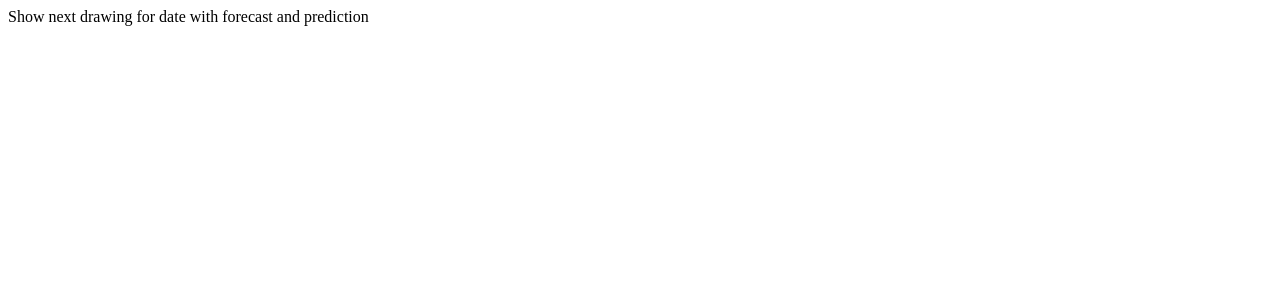
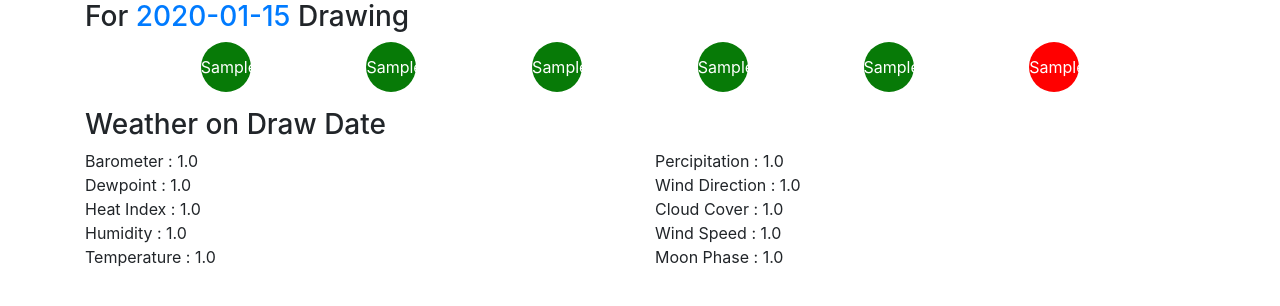
Before and after one commit to timhapp/ai_lotto_picker, a Django app: page /draws/prediction/ in a window 1280 px wide. Shown: the top 306 px of the page. Run offline with Django 5.2, Linux system fonts and the light colour scheme; tables that the repository leaves empty hold one stand-in row (values such as "Sample post").

Commit message:
lotto bot predictions

```diff
--- a/lottobot/draws/templates/draws/index.html
+++ b/lottobot/draws/templates/draws/index.html
@@ -2,10 +2,11 @@
 
 {% block content %}
 {% if latest_draw_data %}
-    <ul>
+    <div class="container">
     {% for draw in latest_draw_data %}
-        <div style="width:640px;">
-        <h3>Drawing on <a href="/draws/{{ draw.draw_date }}/history/">{{ draw.draw_date }}</a></h3>
+        <div class="row">
+            <div class="col-12">
+                <h3>For <a href="/draws/{{ draw.draw_date }}/history/">{{ draw.draw_date }}</a> Drawing</h3>
                 <div class="numbers-container">
                     <p class="numbers">{{ draw.pos1 }}</p>
                     <p class="numbers">{{ draw.pos2 }}</p>
@@ -14,21 +15,40 @@
                     <p class="numbers">{{ draw.pos5 }}</p>
                     <p class="numbers" style="background-color:red;">{{ draw.pwrb }}</p>
                 </div>
+            </div>
+        </div>
+        <div class="row">
+            <div class="col-12">
                 <h3>Weather on Draw Date</h3>
-        <p>Barometer : {{ draw.Barometer }}</p>
-        <p>Dewpoint : {{ draw.Dewpoint }}</p>
-        <p>Heat Index : {{ draw.Heat_Index }}</p>
-        <p>Humidity : {{ draw.Hygrometer }}</p>
-        <p>Temperature : {{ draw.Thermometer }}</p>
-        <p>Percipitation : {{ draw.Percipitation }}</p>
-        <p>Wind Direction : {{ draw.WindDirection }}</p>
-        <p>Cloud Cover : {{ draw.CloudCover }}</p>
-        <p>Wind Speed : {{ draw.WindSpeed }}</p>
-        <p>Moon Phase : {{ draw.MoonPhase }}</p>
+            </div>
+        </div>
+        <div class="row">
+            <div class="col-6">
+                Barometer : {{ draw.Barometer }}
+                <br>
+                Dewpoint : {{ draw.Dewpoint }}
+                <br>
+                Heat Index : {{ draw.Heat_Index }}
+                <br>
+                Humidity : {{ draw.Hygrometer }}
+                <br>
+                Temperature : {{ draw.Thermometer }}
+            </div>
+            <div class="col-6">
+                Percipitation : {{ draw.Percipitation }}
+                <br>
+                Wind Direction : {{ draw.WindDirection }}
+                <br>
+                Cloud Cover : {{ draw.CloudCover }}
+                <br>
+                Wind Speed : {{ draw.WindSpeed }}
+                <br>
+                Moon Phase : {{ draw.MoonPhase }}
+            </div>
         </div>
     {% endfor %}
-    </ul>
+    </div>
 {% else %}
-    <p>Nothing populated.</p>
+    <p>Nothing populated. Try another day.</p>
 {% endif %}
 {% endblock content %}
--- a/lottobot/draws/views.py
+++ b/lottobot/draws/views.py
@@ -1,7 +1,7 @@
 from django.http import HttpResponse
 from django.template import loader
 
-from .models import Drawing
+from .models import Drawing, WeatherDrawing
 
 def index(request):
     latest_draw_data = Drawing.objects.order_by("-draw_date")[:1]
@@ -12,8 +12,13 @@ def index(request):
     return HttpResponse(template.render(context, request))
 
 def prediction(request):
-    response = "Show next drawing for date with forecast and prediction"
-    return HttpResponse(response)
+    # Show next drawing for date with forecast and prediction
+    latest_prediction_data = WeatherDrawing.objects.order_by("-draw_date")[:1]
+    template = loader.get_template("draws/index.html")
+    context = {
+        "latest_draw_data": latest_prediction_data,
+    }
+    return HttpResponse(template.render(context, request))
 
 def history(request, draw_date):
     response = "Show most recent actual vs prediction. Search for results of draw %s."
--- a/lottobot/lottobot/settings.py
+++ b/lottobot/lottobot/settings.py
@@ -48,7 +48,7 @@ MIDDLEWARE = [
     "django.middleware.csrf.CsrfViewMiddleware",
     "django.contrib.auth.middleware.AuthenticationMiddleware",
     "django.contrib.messages.middleware.MessageMiddleware",
-    "django.middleware.clickjacking.XFrameOptionsMiddleware",
+#   "django.middleware.clickjacking.XFrameOptionsMiddleware",
 ]
 
 ROOT_URLCONF = "lottobot.urls"
```
Also changed, not shown: lottobot/draws/management/commands/fetch_draws.py (+53 -51 lines). Lines whose indentation alone changed are shown as unchanged.
